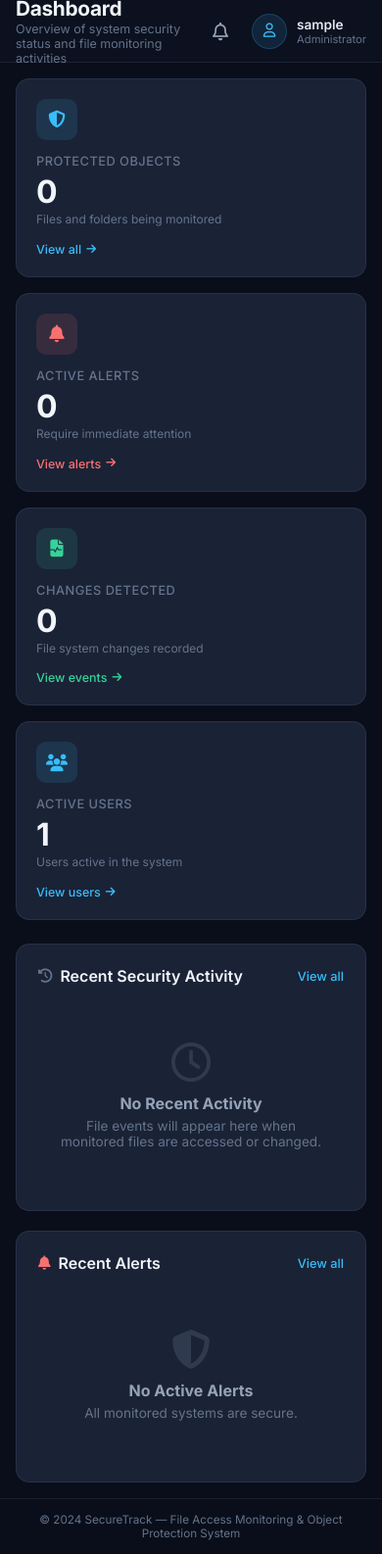
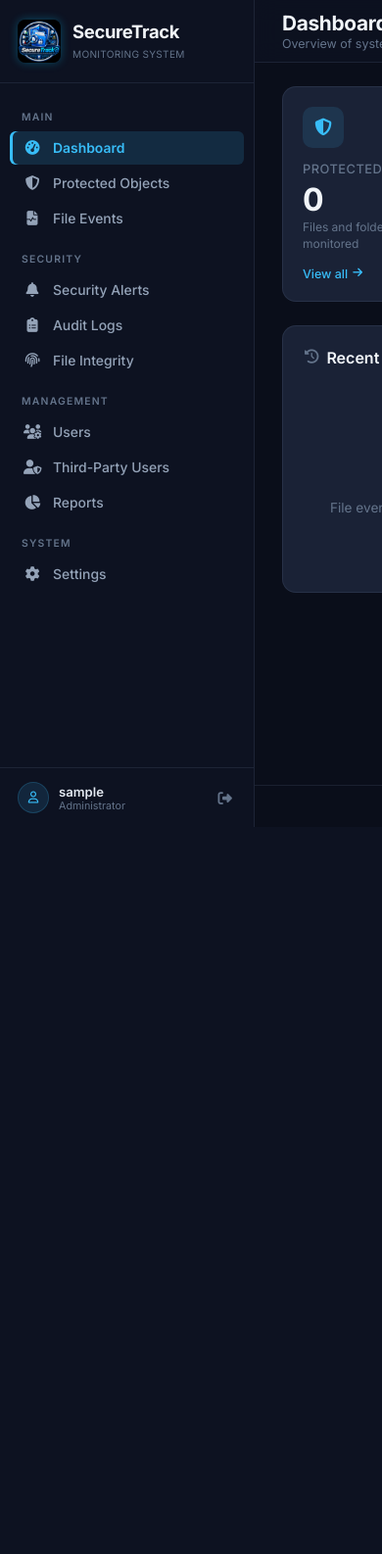
Before and after one commit to CarlJaca/SecureTrack, a Flask app: page /dashboard in a window 390 px wide; the page is wider, and only the part inside the window is pictured. Shown: that part at 98% size. After the commit the page ends 844 px from the top of that part, so only its background shows below. Run offline with Flask 3, Linux system fonts and the light colour scheme; the visitor is signed in with stand-in values (Sample User, id 1); data that the repository does not hold is empty.

Commit message:
Fix UI/UX: Make layout fixed-width, remove responsive breakpoints and dynamic transforms

```diff
--- a/static/css/style.css
+++ b/static/css/style.css
@@ -77,6 +77,8 @@ body {
     color: var(--text-primary);
     display: flex;
     min-height: 100vh;
+    min-width: 1200px;
+    overflow-x: auto;
     -webkit-font-smoothing: antialiased;
     -moz-osx-font-smoothing: grayscale;
 }
@@ -166,7 +168,6 @@ a:hover { color: var(--accent-emerald); }
 .nav-link:hover {
     background: var(--accent-cyan-dim);
     color: var(--accent-cyan);
-    transform: translateX(2px);
 }
 
 .nav-link.active {
@@ -306,7 +307,6 @@ a:hover { color: var(--accent-emerald); }
 
 .stat-card:hover {
     border-color: var(--border-glow);
-    transform: translateY(-2px);
     box-shadow: var(--shadow-md);
 }
 .stat-card:hover::before { opacity: 1; }
@@ -362,7 +362,7 @@ a:hover { color: var(--accent-emerald); }
     gap: 5px;
     transition: gap 0.2s;
 }
-.stat-link:hover { gap: 8px; }
+.stat-link:hover { color: var(--accent-emerald); }
 
 /* =================== PANELS =================== */
 .dashboard-panels { display: grid; grid-template-columns: 3fr 2fr; gap: 20px; }
@@ -519,7 +519,6 @@ a:hover { color: var(--accent-emerald); }
 }
 .btn-primary:hover {
     box-shadow: var(--shadow-glow-cyan);
-    transform: translateY(-1px);
     color: white;
 }
 
@@ -657,7 +656,7 @@ select.form-control option {
 /* =================== SUMMARY CARDS ROW =================== */
 .summary-row {
     display: grid;
-    grid-template-columns: repeat(auto-fit, minmax(170px, 1fr));
+    grid-template-columns: repeat(4, 1fr);
     gap: 14px;
     margin-bottom: 20px;
 }
@@ -693,7 +692,7 @@ select.form-control option {
     display: flex;
     gap: 10px;
     align-items: center;
-    flex-wrap: wrap;
+    flex-wrap: nowrap;
 }
 
 .filter-bar .form-control {
@@ -708,8 +707,8 @@ select.form-control option {
 
 .search-input {
     position: relative;
-    flex: 1;
-    min-width: 180px;
+    width: 220px;
+    flex-shrink: 0;
 }
 
 .search-input i {
@@ -939,7 +938,7 @@ select.form-control option {
     padding: 12px 16px;
     background: var(--bg-input);
     border-bottom: 1px solid var(--border-color);
-    flex-wrap: wrap;
+    flex-wrap: nowrap;
 }
 
 .activity-stat {
@@ -988,28 +987,6 @@ select.form-control option {
     word-break: break-all;
 }
 
-/* =================== RESPONSIVE =================== */
-@media (max-width: 1300px) {
-    .stats-grid { grid-template-columns: repeat(2, 1fr); }
-}
-
-@media (max-width: 900px) {
-    .sidebar { display: none; }
-    .main-content { margin-left: 0; }
-    .stats-grid { grid-template-columns: repeat(2, 1fr); }
-    .dashboard-panels { grid-template-columns: 1fr; }
-    .settings-grid { grid-template-columns: 1fr; }
-    .form-row { grid-template-columns: 1fr; }
-    .topbar { padding: 0 16px; }
-    .content-wrapper { padding: 16px; }
-}
-
-@media (max-width: 600px) {
-    .stats-grid { grid-template-columns: 1fr; }
-    .filter-bar { flex-direction: column; }
-    .filter-bar .form-control { width: 100%; }
-}
-
 /* Custom Logo Styles */
 .app-logo { width: 44px; height: 44px; border-radius: 8px; object-fit: cover; box-shadow: 0 0 10px rgba(0, 204, 255, 0.3); }
 .login-img-logo { width: 80px; height: 80px; border-radius: 16px; object-fit: cover; box-shadow: 0 0 20px rgba(0, 204, 255, 0.4); margin: 0 auto 15px auto; display: block; }
--- a/templates/base.html
+++ b/templates/base.html
@@ -2,7 +2,7 @@
 <html lang="en">
 <head>
     <meta charset="UTF-8">
-    <meta name="viewport" content="width=device-width, initial-scale=1.0">
+    <meta name="viewport" content="width=1200, initial-scale=1.0, minimum-scale=1.0">
     <title>{% block title %}{{ title|default('Dashboard') }}{% endblock %} - SecureTrack</title>
     <meta name="description" content="SecureTrack - File Access Monitoring & Object Protection System">
     <link href="https://fonts.googleapis.com/css2?family=Inter:wght@400;500;600;700&display=swap" rel="stylesheet">
--- a/templates/file_view.html
+++ b/templates/file_view.html
@@ -18,7 +18,7 @@
         </div>
     </div>
 
-    <div style="display: grid; grid-template-columns: repeat(auto-fit, minmax(200px, 1fr)); gap: 16px; padding: 10px 0;">
+    <div style="display: grid; grid-template-columns: repeat(3, 1fr); gap: 16px; padding: 10px 0;">
         <div>
             <div style="font-size: 0.75rem; color: var(--text-muted); text-transform: uppercase; letter-spacing: 0.5px; margin-bottom: 4px;">Object Type</div>
             <div style="font-size: 0.9rem; font-weight: 600;">{{ obj.object_type }}</div>
--- a/templates/forgot_password.html
+++ b/templates/forgot_password.html
@@ -2,7 +2,7 @@
 <html lang="en">
 <head>
     <meta charset="UTF-8">
-    <meta name="viewport" content="width=device-width, initial-scale=1.0">
+    <meta name="viewport" content="width=1200, initial-scale=1.0, minimum-scale=1.0">
     <title>Forgot Password - SecureTrack</title>
     <link href="https://fonts.googleapis.com/css2?family=Inter:wght@400;500;600;700&display=swap" rel="stylesheet">
     <link rel="stylesheet" href="https://cdnjs.cloudflare.com/ajax/libs/font-awesome/6.5.0/css/all.min.css">
--- a/templates/login.html
+++ b/templates/login.html
@@ -2,7 +2,7 @@
 <html lang="en">
 <head>
     <meta charset="UTF-8">
-    <meta name="viewport" content="width=device-width, initial-scale=1.0">
+    <meta name="viewport" content="width=1200, initial-scale=1.0, minimum-scale=1.0">
     <title>Login - SecureTrack</title>
     <meta name="description" content="SecureTrack Login - File Access Monitoring System">
     <link href="https://fonts.googleapis.com/css2?family=Inter:wght@400;500;600;700&display=swap" rel="stylesheet">
--- a/templates/reset_password.html
+++ b/templates/reset_password.html
@@ -2,7 +2,7 @@
 <html lang="en">
 <head>
     <meta charset="UTF-8">
-    <meta name="viewport" content="width=device-width, initial-scale=1.0">
+    <meta name="viewport" content="width=1200, initial-scale=1.0, minimum-scale=1.0">
     <title>Reset Password - SecureTrack</title>
     <link href="https://fonts.googleapis.com/css2?family=Inter:wght@400;500;600;700&display=swap" rel="stylesheet">
     <link rel="stylesheet" href="https://cdnjs.cloudflare.com/ajax/libs/font-awesome/6.5.0/css/all.min.css">
```
